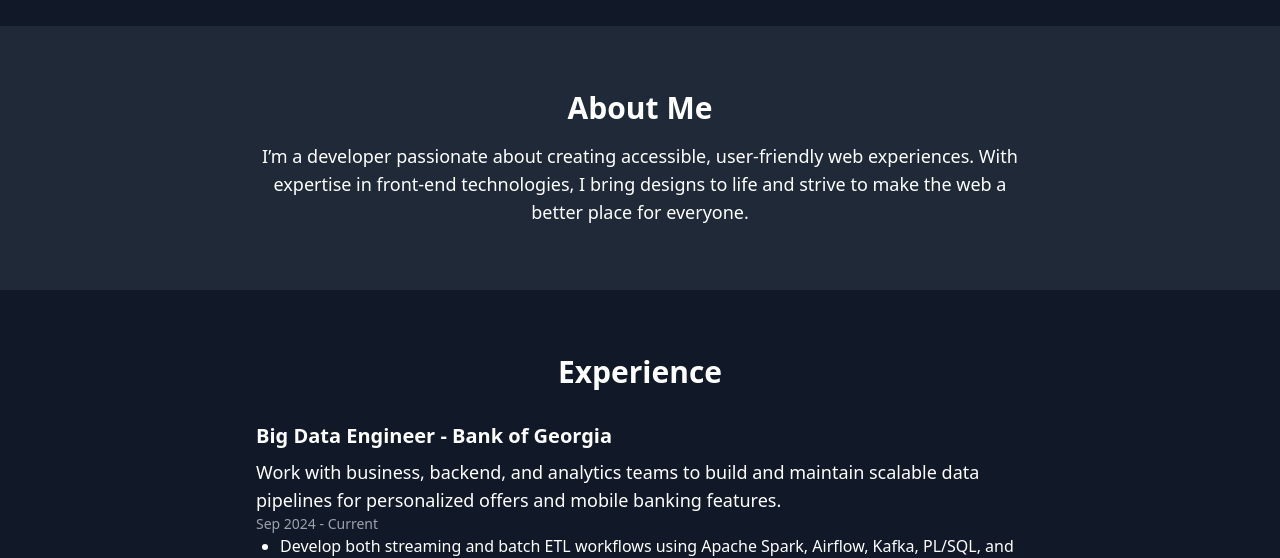
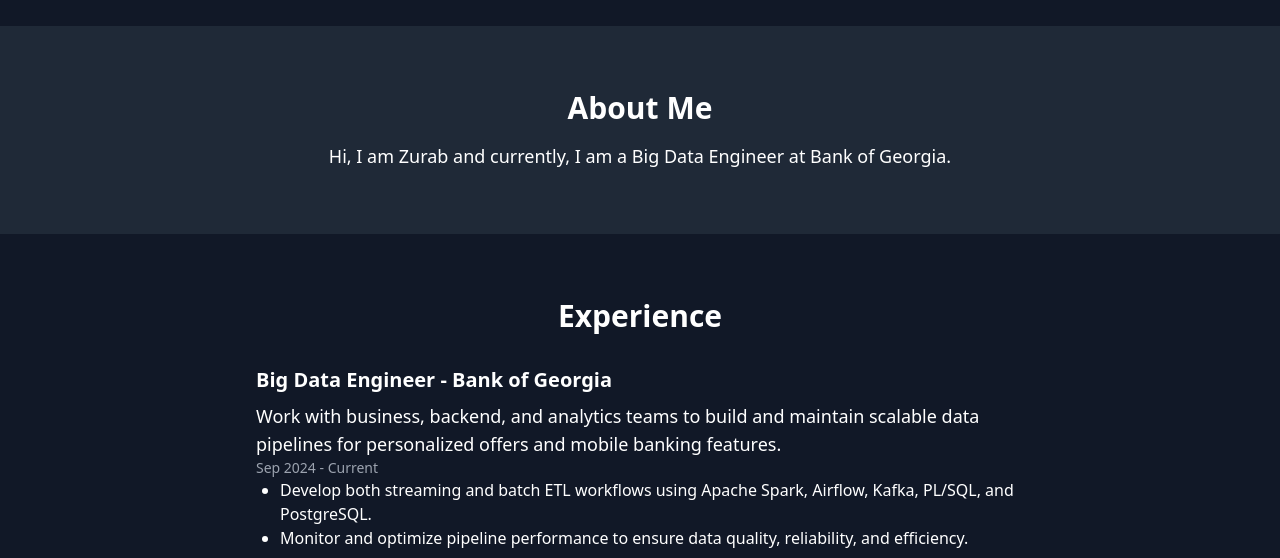
Before and after one commit to ZJashi/zurabjashi.github.io, a plain HTML site: page index.html in a window 1280 px wide. Shown: the part 270-828 px from the top of the page. Drawn offline with nearby package versions, Linux system fonts and the light colour scheme.

Commit message:
Update index.html

```diff
--- a/index.html
+++ b/index.html
@@ -62,8 +62,7 @@
       <div class="container mx-auto text-center">
         <h2 class="text-3xl font-semibold">About Me</h2>
         <p class="mt-4 text-lg max-w-3xl mx-auto">
-          I’m a developer passionate about creating accessible, user-friendly web experiences. With expertise in front-end technologies, I bring designs to life and strive to make the web a better place for everyone.
-        </p>
+         Hi, I am Zurab and currently, I am a Big Data Engineer at Bank of Georgia.
       </div>
     </section>
 
```
